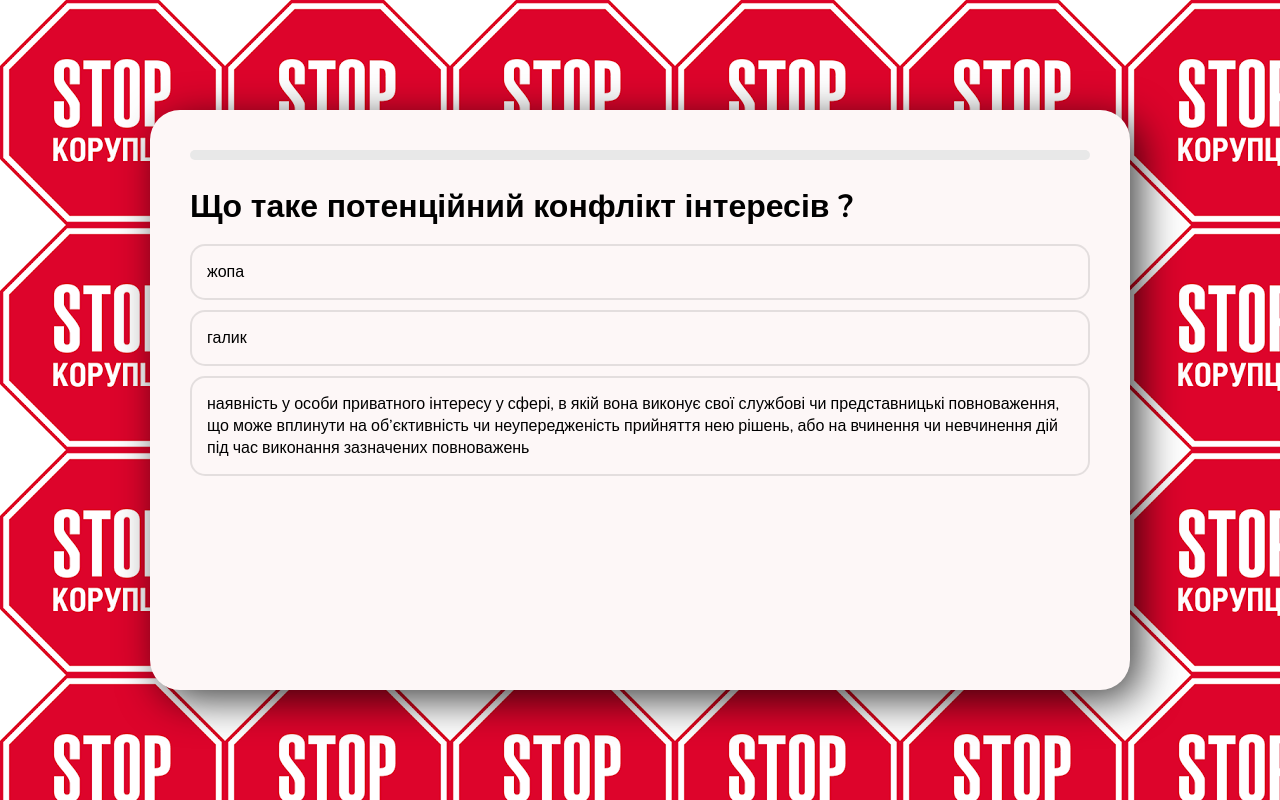
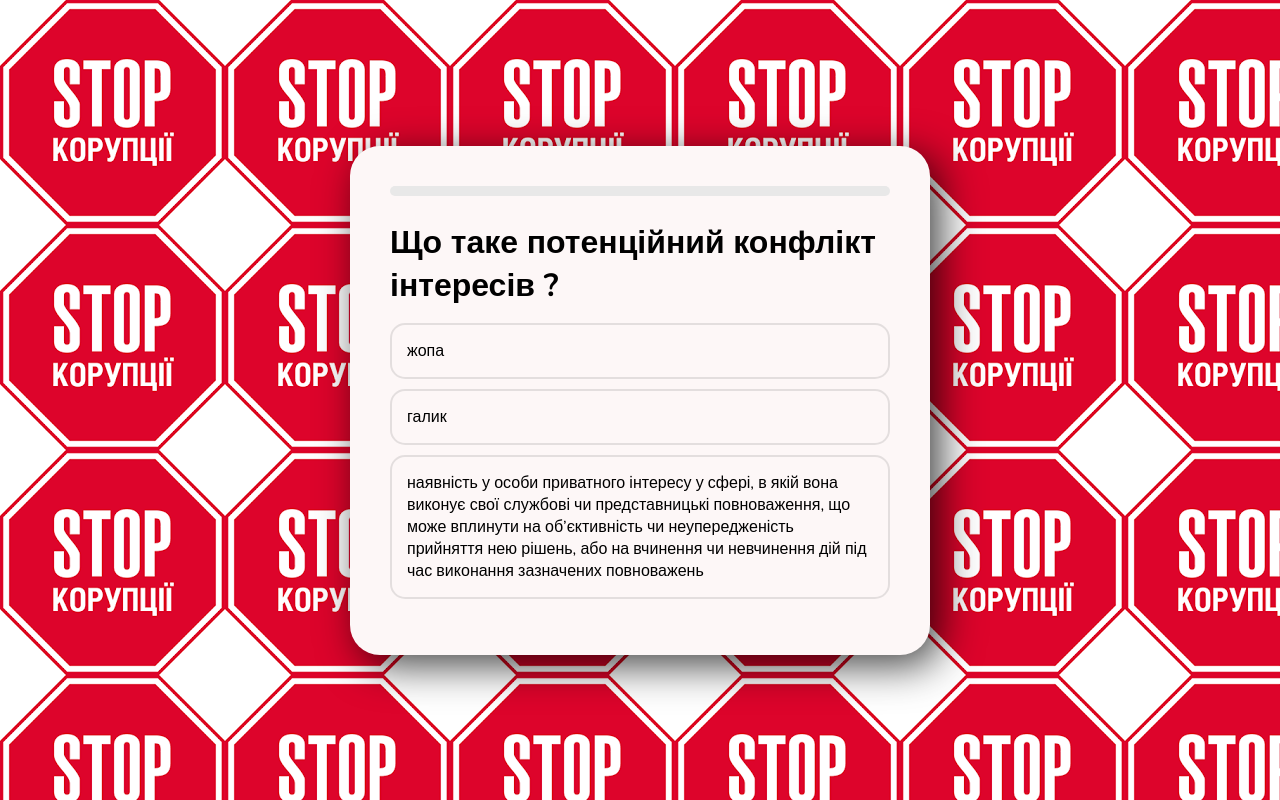
Before and after one commit to NovikoffOleh/corruption_qwiz, a React (Create React App) app: page / in a window 1280 px wide. Built offline with nearby package versions, Linux system fonts and the light colour scheme.

Commit message:
Update index.scss

```diff
--- a/src/index.scss
+++ b/src/index.scss
@@ -16,8 +16,8 @@ body {
     }
 
 .App {
-  width: 900px;
-  height: 500px;
+  width: 500px;
+  /*height: 300px;*/
   border-radius: 30px;
   padding: 40px;
   background-color: #fdf7f7;
```
